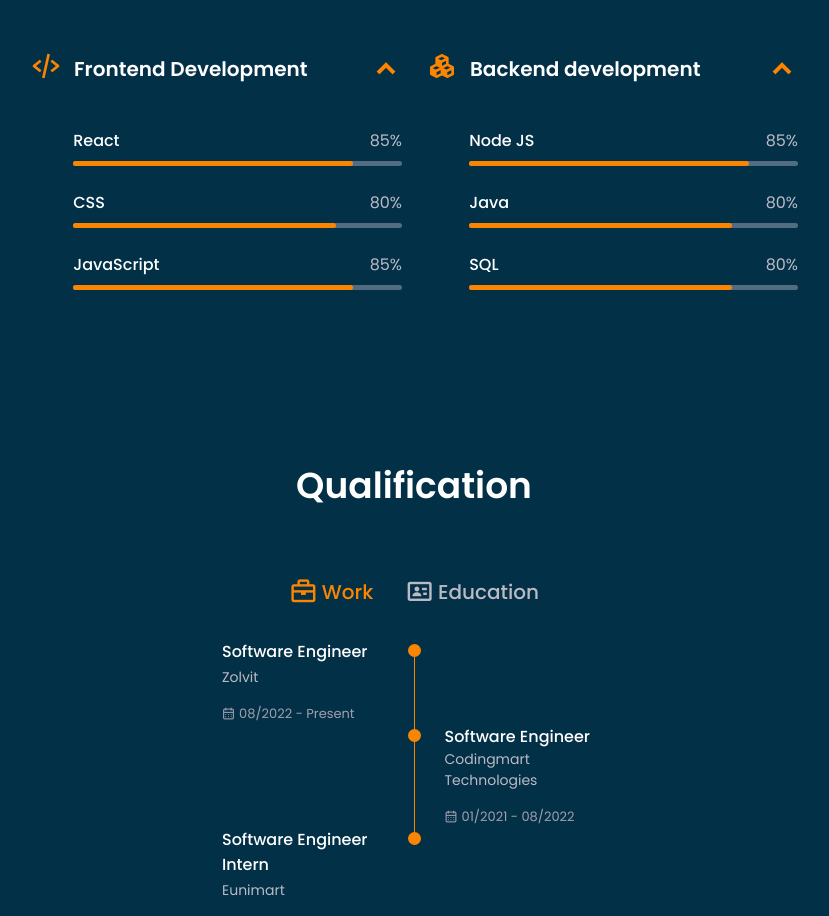
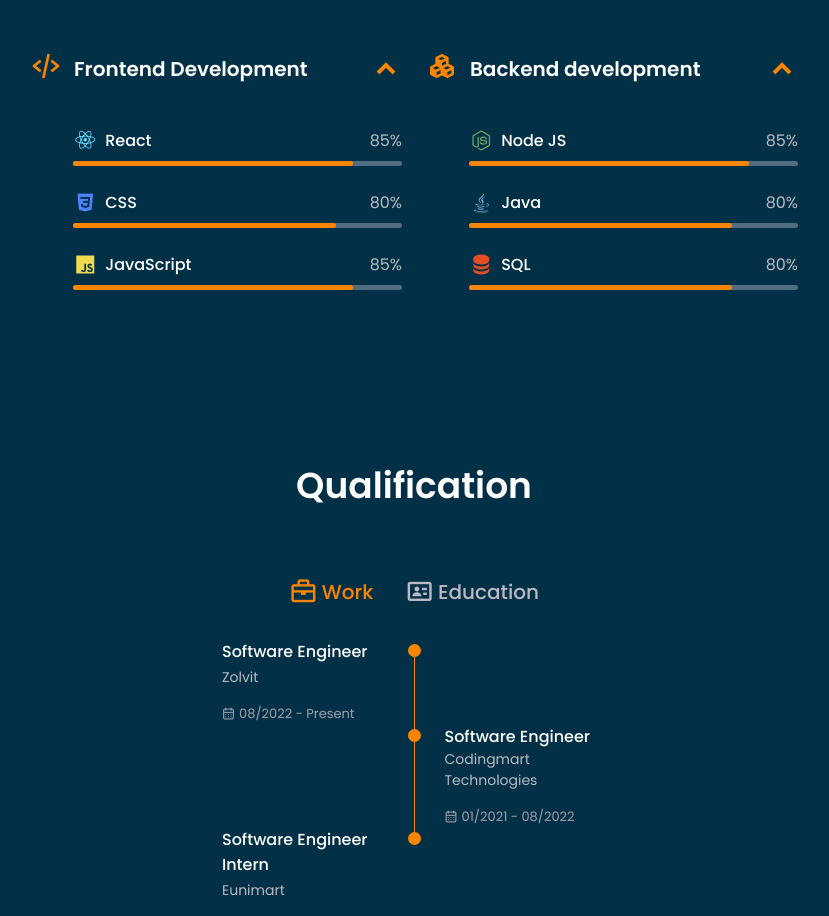
Before and after one commit to Dinesh-3/portfolio, a Next.js app: page / in a window 1280 px wide. Shown: the part 1260-2176 px from the top of the page, without its empty margins (226-1055 px from the left). Built offline with nearby package versions, Linux system fonts and the light colour scheme.

Commit message:
Icons for Programming Skills

```diff
--- a/src/components/HomePage/Skills/index.json
+++ b/src/components/HomePage/Skills/index.json
@@ -13,18 +13,25 @@
       "title": "Frontend Development",
       "description": "More than 3 years",
       "icon": "bx-code-alt",
+      "color": "#61dafb",
       "skills": [
         {
           "name": "React",
-          "percentage": 85
+          "percentage": 85,
+          "icon": "bxl-react",
+          "color": "#61dafb"
         },
         {
           "name": "CSS",
-          "percentage": 80
+          "percentage": 80,
+          "icon": "bxl-css3",
+          "color": "#4e83ff"
         },
         {
           "name": "JavaScript",
-          "percentage": 85
+          "icon": "bxl-javascript",
+          "percentage": 85,
+          "color": "#f0db4f"
         }
       ]
     },
@@ -33,18 +40,25 @@
       "title": "Backend development",
       "description": "More than 2 years",
       "icon": "bxs-component",
+      "color": "#6cc24a",
       "skills": [
         {
           "name": "Node JS",
-          "percentage": 85
+          "icon": "bxl-nodejs",
+          "percentage": 85,
+          "color": "#68a063"
         },
         {
           "name": "Java",
-          "percentage": 80
+          "icon": "bxl-java",
+          "percentage": 80,
+          "color": "#86c5ef"
         },
         {
           "name": "SQL",
-          "percentage": 80
+          "icon": "bxs-data",
+          "percentage": 80,
+          "color": "#e44d26"
         }
       ]
     }
--- a/src/components/HomePage/Skills/index.jsx
+++ b/src/components/HomePage/Skills/index.jsx
@@ -31,7 +31,10 @@ const Skills = () => {
               {group.skills.map((skill) => (
                 <div className={styles.data} key={skill.name}>
                   <div className={styles.titles}>
-                    <h3 className={styles.name}>{skill.name}</h3>
+                    <div className={styles.skill}>
+                      <i style={{ color: skill.color }} className={`bx ${skill.icon}`}></i>
+                      <h3 className={styles.name}>{skill.name}</h3>
+                    </div>
                     <span className={styles.number}>{skill.percentage}%</span>
                   </div>
                   <div className={styles.bar}>
--- a/src/components/HomePage/Skills/styles.module.scss
+++ b/src/components/HomePage/Skills/styles.module.scss
@@ -47,6 +47,17 @@
     display: flex;
     justify-content: space-between;
     margin-bottom: var(--mb-0-5);
+
+    .skill {
+      display: flex;
+      align-items: center;
+      gap: .5rem;
+
+      i {
+        font-size: 1.5rem;
+      }
+    }
+
   }
 
   .name {
--- a/src/components/MetaHead/index.jsx
+++ b/src/components/MetaHead/index.jsx
@@ -1,11 +1,10 @@
 import Head from 'next/head';
-import Script from 'next/script';
 
 const MetaHead = (props) => {
   const { meta } = props;
   return (
     <Head>
-      <meta charset='UTF-8' />
+      <meta charSet='UTF-8' />
       <meta name='viewport' content='width=device-width, initial-scale=1' />
       <meta name='description' content={meta.description} />
       <title>{meta.title}</title>
--- a/src/styles/index.scss
+++ b/src/styles/index.scss
@@ -35,7 +35,7 @@ a {
   /* HSL color mode */
   --first-color: #fb8500;
   --first-color-second: #0a1128;
-  --first-color-alt: hsl(var(--hue-color), 57%, 53%);
+  --first-color-alt: #ff6c00;
   --first-color-lighter: #526D82;
   --title-color: #fff;
   --text-color: #bcbac4;
```
